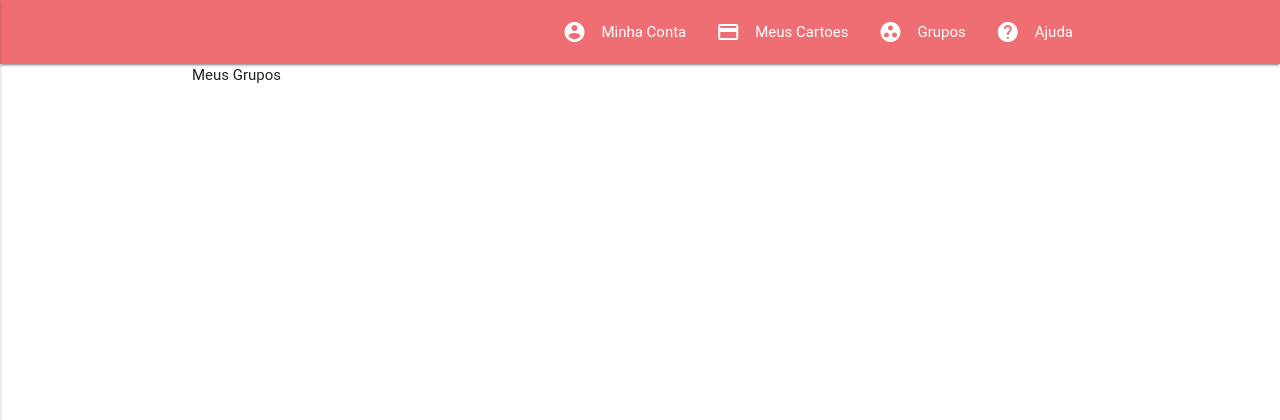
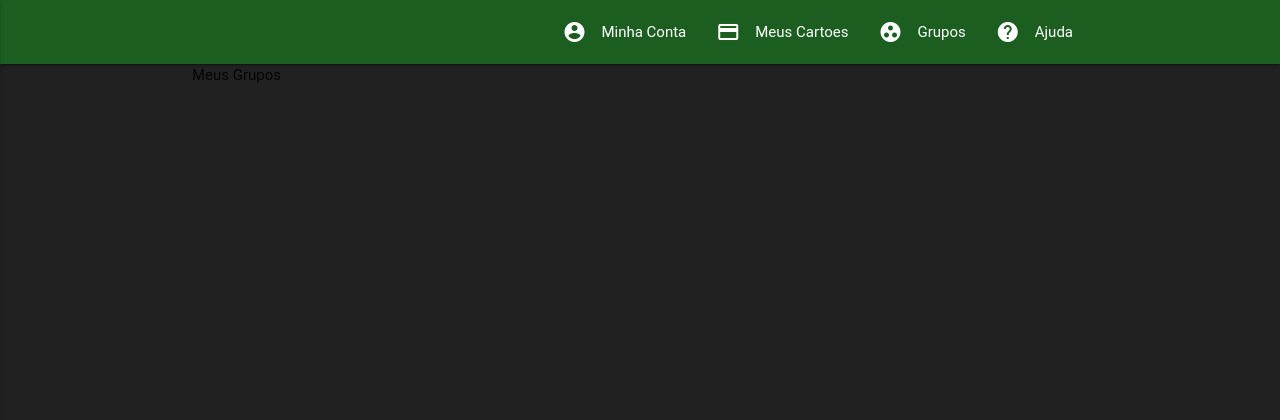
Before and after one commit to ericghlee/hackathon-nubank, a Django app: a page that uses website/templates/website/base.html in a window 1280 px wide. Shown: the top 420 px of the page. Run offline with Django 3.2, Linux system fonts and the light colour scheme; some libraries are stand-ins or nearby versions; some web fonts are replaced.

Commit message:
mudando cor background e topo

```diff
--- a/website/templates/website/base.html
+++ b/website/templates/website/base.html
@@ -8,8 +8,9 @@
         <meta charset="UTF-8">
         <title>Hackathon Nubank</title>
     </head>
-    <body>
-        <nav>
+    <body class="grey darken-4">
+        <nav class="green darken-4">
+
         <div class="nav-wrapper">
             <div class="container">
                 {% block page_title %}
@@ -23,6 +24,7 @@
                 </ul>
             </div>
         </div>
+        </span>
         </nav>
         <ul class="side-nav" id="mobile-demo">
             <li><a href="sass.html"><i class="material-icons">account_circle</i>Minha Conta</a></li>
```
